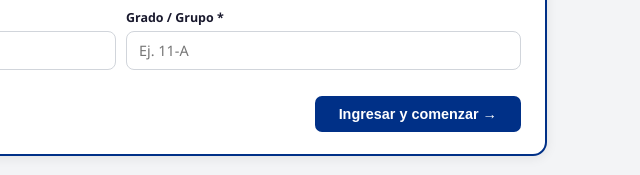
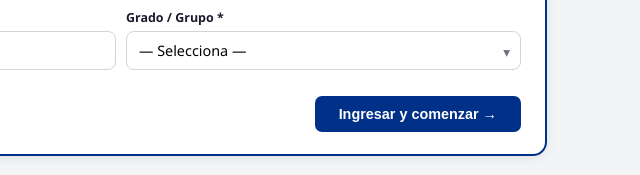
Before and after one commit to HAYZAR/Saber_Test, a plain HTML site: page index.html in a window 1280 px wide. Shown: the part 241-416 px from the top of the page, 519-1159 px from the left. Drawn offline with Linux system fonts and the light colour scheme.

Commit message:
Add files via upload

```diff
--- a/index.html
+++ b/index.html
@@ -241,8 +241,10 @@ body{font-family:"Segoe UI",system-ui,sans-serif;background:var(--bg);color:var(
 .reg-card .reg-sub{font-size:.78rem;color:var(--mut);margin-bottom:14px;}
 .st-fld{margin-bottom:12px;}
 .st-fld label{display:block;font-size:.78rem;font-weight:600;color:var(--txt);margin-bottom:5px;}
-.st-fld input{width:100%;padding:9px 12px;border:1.5px solid var(--bdr);border-radius:8px;font-size:.9rem;font-family:inherit;outline:none;transition:border .15s;}
-.st-fld input:focus{border-color:var(--pri);}
+.st-fld input,.st-fld select{width:100%;padding:9px 12px;border:1.5px solid var(--bdr);border-radius:8px;font-size:.9rem;font-family:inherit;outline:none;transition:border .15s;background:#fff;appearance:none;-webkit-appearance:none;}
+.st-fld input:focus,.st-fld select:focus{border-color:var(--pri);}
+.st-fld .sel-wrap{position:relative;}
+.st-fld .sel-wrap::after{content:"▾";position:absolute;right:11px;top:50%;transform:translateY(-50%);pointer-events:none;color:var(--mut);font-size:.85rem;}
 .st-row{display:grid;grid-template-columns:1fr 1fr;gap:10px;}
 .reg-act{display:flex;justify-content:flex-end;margin-top:14px;}
 /* Registered badge (replaces form after login) */
@@ -303,7 +305,14 @@ body{font-family:"Segoe UI",system-ui,sans-serif;background:var(--bg);color:var(
       </div>
       <div class="st-fld">
         <label>Grado / Grupo *</label>
-        <input type="text" id="st-grado" placeholder="Ej. 11-A"/>
+        <div class="sel-wrap">
+          <select id="st-grado">
+            <option value="">— Selecciona —</option>
+            <option value="11°-A">11°-A</option>
+            <option value="11°-B">11°-B</option>
+            <option value="11°-C">11°-C</option>
+          </select>
+        </div>
       </div>
     </div>
     <div class="reg-act">
```
Also changed, not shown: prueba_saber_fisica.html (+12 -3 lines).
